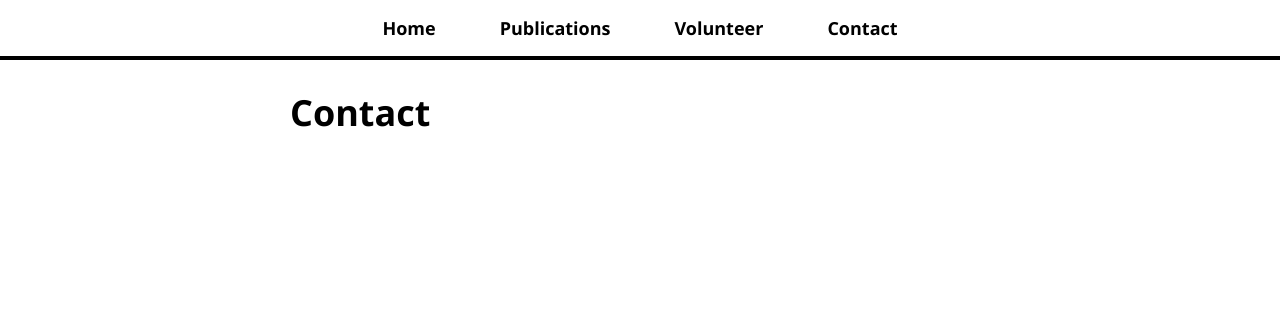
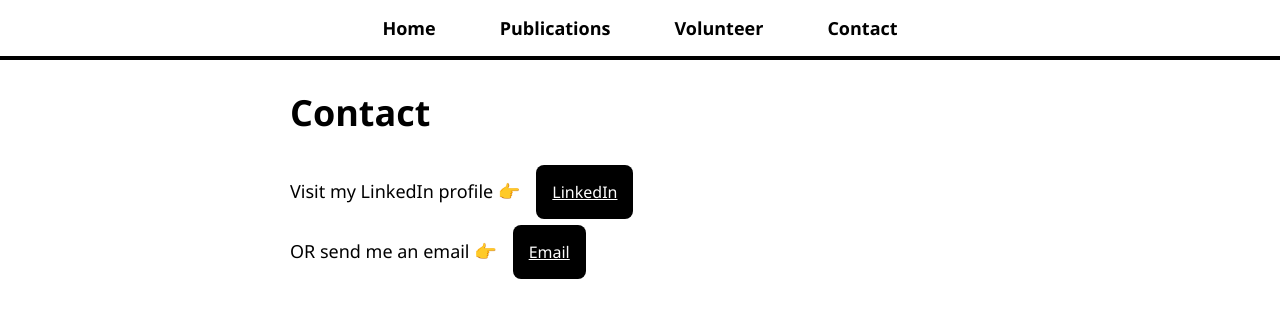
Before and after one commit to dhatwalia/dhatwalia.com, a React (Create React App) app: page /contact in a window 1280 px wide. Shown: the top 318 px of the page. Built offline with nearby package versions, Linux system fonts and the light colour scheme.

Commit message:
Add contact information

```diff
--- a/src/pages/ContactPage.js
+++ b/src/pages/ContactPage.js
@@ -3,6 +3,11 @@ import React from 'react';
 const ContactPage = () => (
     <>
         <h1>Contact</h1>
+        <p>Visit my LinkedIn profile 👉</p>
+        <a class="button" href="https://www.linkedin.com/in/prajwal-dhatwalia/" target="_blank">LinkedIn</a>
+        <br/>
+        <p>OR send me an email 👉</p>
+        <a class="button" href="mailto:dh.prajwal@gmail.com" target="_blank">Email</a>
     </>
 );
 
```
